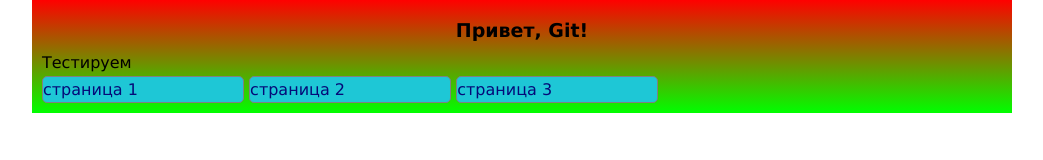
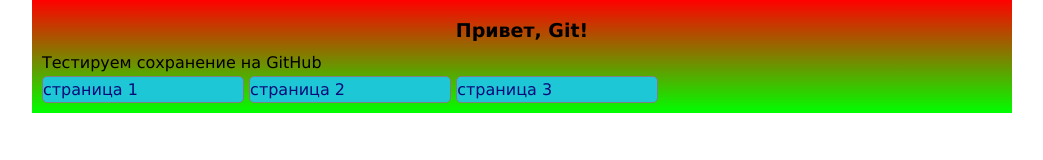
Before and after one commit to monblan/test-github, a plain HTML site: page index.html in a window 1280 px wide. Shown: the whole page, without its empty margins (118-1161 px from the left). Drawn offline with Linux system fonts and the light colour scheme.

Commit message:
add on github

```diff
--- a/index.html
+++ b/index.html
@@ -14,7 +14,7 @@
     <div class="wrapper">
         <h2 class="title">Привет, Git! </h2>
 
-        <p>Тестируем</p>
+        <p>Тестируем сохранение на GitHub</p>
 
         <ul>
             <li class="menu cl1"><a href="#">страница 1</a></li>
```
